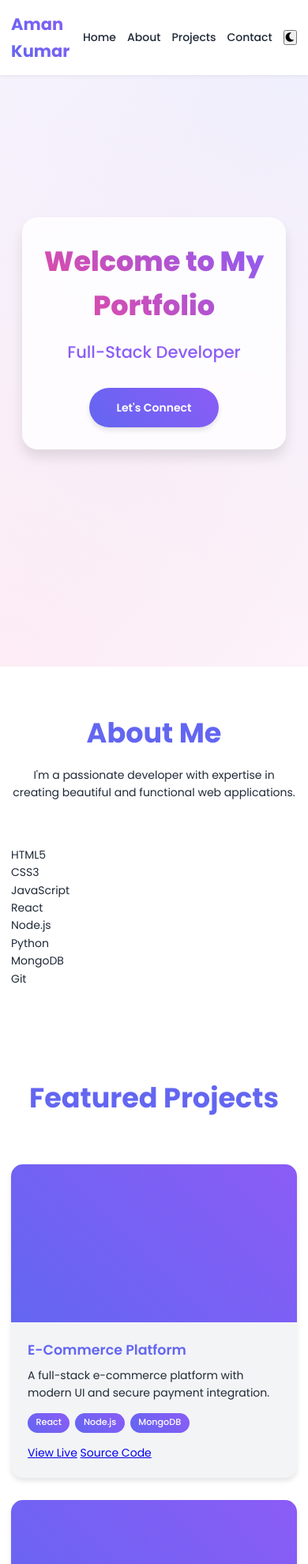
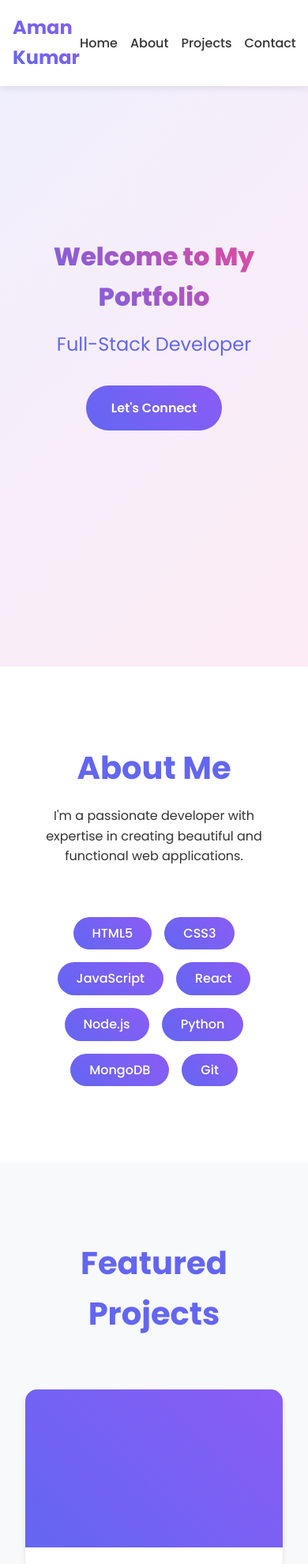
Before and after one commit to amankumarvishal/amankumar, a plain HTML site: page index.html in a window 390 px wide. Shown: the top 1980 px of the page at 79% size. Drawn offline with Linux system fonts and the light colour scheme; files that its build step writes are made by us from their sources; files whose address does not match are found by name.

Commit message:
Add files via upload

```diff
--- a/index.html
+++ b/index.html
@@ -4,7 +4,7 @@
     <meta charset="UTF-8">
     <meta name="viewport" content="width=device-width, initial-scale=1.0">
     <title>Aman Kumar - Portfolio</title>
-    <link rel="stylesheet" href="styles/style.css">
+    <link rel="stylesheet" href="./styles/style.css">
     <link rel="stylesheet" href="https://cdnjs.cloudflare.com/ajax/libs/font-awesome/6.0.0/css/all.min.css">
     <link href="https://fonts.googleapis.com/css2?family=Poppins:wght@400;500;600;700;800&display=swap" rel="stylesheet">
 </head>
--- a/style.css
+++ b/style.css
@@ -1,45 +1,14 @@
-:root {
-    --primary-color: #6366f1;
-    --secondary-color: #8b5cf6;
-    --accent-color: #ec4899;
-    --text-color: #1f2937;
-    --bg-color: #ffffff;
-    --card-bg: #f3f4f6;
-    --nav-bg: rgba(255, 255, 255, 0.95);
-    --gradient-1: linear-gradient(45deg, #6366f1, #8b5cf6);
-    --gradient-2: linear-gradient(45deg, #ec4899, #8b5cf6);
-    --shadow-sm: 0 2px 4px rgba(0, 0, 0, 0.05);
-    --shadow-md: 0 4px 6px rgba(0, 0, 0, 0.1);
-    --shadow-lg: 0 10px 15px rgba(0, 0, 0, 0.1);
-}
-
-[data-theme="dark"] {
-    --primary-color: #818cf8;
-    --secondary-color: #a78bfa;
-    --accent-color: #f472b6;
-    --text-color: #f3f4f6;
-    --bg-color: #111827;
-    --card-bg: #1f2937;
-    --nav-bg: rgba(17, 24, 39, 0.95);
-}
-
+/* Base styles */
 * {
     margin: 0;
     padding: 0;
     box-sizing: border-box;
 }
 
-html {
-    scroll-behavior: smooth;
-    font-size: 16px;
-}
-
 body {
     font-family: 'Poppins', sans-serif;
     line-height: 1.6;
-    color: var(--text-color);
-    background-color: var(--bg-color);
-    transition: background-color 0.3s, color 0.3s;
+    color: #333;
     overflow-x: hidden;
 }
 
@@ -47,25 +16,23 @@ body {
 .navbar {
     position: fixed;
     top: 0;
+    left: 0;
     width: 100%;
     padding: 1rem 2rem;
-    background: var(--nav-bg);
-    backdrop-filter: blur(10px);
+    background: #fff;
+    box-shadow: 0 2px 10px rgba(0, 0, 0, 0.1);
     display: flex;
     justify-content: space-between;
     align-items: center;
     z-index: 1000;
-    box-shadow: var(--shadow-sm);
 }
 
 .nav-brand {
     font-size: 1.5rem;
     font-weight: 700;
-    background: var(--gradient-1);
+    background: linear-gradient(45deg, #6366f1, #8b5cf6);
     -webkit-background-clip: text;
     -webkit-text-fill-color: transparent;
-    display: flex;
-    align-items: center;
 }
 
 .nav-links {
@@ -75,26 +42,14 @@ body {
 }
 
 .nav-link {
-    color: var(--text-color);
+    color: #333;
     text-decoration: none;
     font-weight: 500;
-    position: relative;
-    padding: 0.5rem 0;
+    transition: color 0.3s;
 }
 
-.nav-link::after {
-    content: '';
-    position: absolute;
-    bottom: 0;
-    left: 0;
-    width: 0;
-    height: 2px;
-    background: var(--gradient-1);
-    transition: width 0.3s ease;
-}
-
-.nav-link:hover::after {
-    width: 100%;
+.nav-link:hover {
+    color: #6366f1;
 }
 
 /* Hero Section */
@@ -104,58 +59,47 @@ body {
     align-items: center;
     justify-content: center;
     padding: 2rem;
-    background: radial-gradient(circle at top right, rgba(99, 102, 241, 0.1), transparent),
-                radial-gradient(circle at bottom left, rgba(236, 72, 153, 0.1), transparent);
+    background: linear-gradient(135deg, rgba(99, 102, 241, 0.1), rgba(236, 72, 153, 0.1));
 }
 
 .hero-content {
     text-align: center;
     max-width: 800px;
-    padding: 3rem;
-    background: rgba(255, 255, 255, 0.8);
-    backdrop-filter: blur(10px);
-    border-radius: 20px;
-    box-shadow: var(--shadow-lg);
 }
 
 .animated-text {
-    font-size: 3.5rem;
+    font-size: 3rem;
     font-weight: 800;
     margin-bottom: 1rem;
-    background: var(--gradient-2);
+    background: linear-gradient(45deg, #6366f1, #ec4899);
     -webkit-background-clip: text;
     -webkit-text-fill-color: transparent;
-    animation: gradient 5s ease infinite;
 }
 
 .typewriter {
     font-size: 1.5rem;
-    color: var(--secondary-color);
+    color: #6366f1;
     margin-bottom: 2rem;
-    font-weight: 500;
 }
 
 .cta-button {
     display: inline-block;
-    padding: 1rem 2.5rem;
-    background: var(--gradient-1);
+    padding: 1rem 2rem;
+    background: linear-gradient(45deg, #6366f1, #8b5cf6);
     color: white;
     text-decoration: none;
     border-radius: 50px;
     font-weight: 600;
-    transition: transform 0.3s, box-shadow 0.3s;
-    box-shadow: var(--shadow-md);
+    transition: transform 0.3s;
 }
 
 .cta-button:hover {
     transform: translateY(-3px);
-    box-shadow: var(--shadow-lg);
 }
 
-/* Sections */
-section {
+/* About Section */
+.about {
     padding: 6rem 2rem;
-    position: relative;
 }
 
 .section-header {
@@ -165,12 +109,32 @@ section {
 
 .section-header h2 {
     font-size: 2.5rem;
-    font-weight: 700;
-    color: var(--primary-color);
+    color: #6366f1;
     margin-bottom: 1rem;
 }
 
+.skills {
+    display: flex;
+    flex-wrap: wrap;
+    gap: 1rem;
+    justify-content: center;
+    margin-top: 2rem;
+}
+
+.skill-tag {
+    padding: 0.5rem 1.5rem;
+    background: linear-gradient(45deg, #6366f1, #8b5cf6);
+    color: white;
+    border-radius: 25px;
+    font-weight: 500;
+}
+
 /* Projects Section */
+.projects {
+    padding: 6rem 2rem;
+    background: #f8f9fa;
+}
+
 .project-grid {
     display: grid;
     grid-template-columns: repeat(auto-fit, minmax(300px, 1fr));
@@ -180,23 +144,20 @@ section {
 }
 
 .project-card {
-    background: var(--card-bg);
+    background: white;
     border-radius: 15px;
     overflow: hidden;
-    box-shadow: var(--shadow-md);
-    transition: transform 0.3s, box-shadow 0.3s;
+    box-shadow: 0 4px 6px rgba(0, 0, 0, 0.1);
+    transition: transform 0.3s;
 }
 
 .project-card:hover {
     transform: translateY(-10px);
-    box-shadow: var(--shadow-lg);
 }
 
 .project-image {
     height: 200px;
-    background: var(--gradient-1);
-    position: relative;
-    overflow: hidden;
+    background: linear-gradient(45deg, #6366f1, #8b5cf6);
 }
 
 .project-content {
@@ -205,13 +166,12 @@ section {
 
 .project-title {
     font-size: 1.25rem;
-    font-weight: 600;
+    color: #333;
     margin-bottom: 0.5rem;
-    color: var(--primary-color);
 }
 
 .project-description {
-    color: var(--text-color);
+    color: #666;
     margin-bottom: 1rem;
 }
 
@@ -219,73 +179,80 @@ section {
     display: flex;
     gap: 0.5rem;
     flex-wrap: wrap;
-    margin: 1rem 0;
+    margin-bottom: 1rem;
 }
 
 .tag {
     padding: 0.25rem 0.75rem;
-    background: var(--gradient-1);
+    background: linear-gradient(45deg, #6366f1, #8b5cf6);
     color: white;
-    border-radius: 20px;
+    border-radius: 15px;
     font-size: 0.8rem;
+}
+
+.project-links {
+    display: flex;
+    gap: 1rem;
+}
+
+.project-link {
+    color: #6366f1;
+    text-decoration: none;
     font-weight: 500;
 }
 
 /* Contact Section */
+.contact {
+    padding: 6rem 2rem;
+}
+
 .contact-container {
-    max-width: 1200px;
+    max-width: 600px;
     margin: 0 auto;
     padding: 2rem;
-    background: rgba(255, 255, 255, 0.8);
-    backdrop-filter: blur(10px);
-    border-radius: 20px;
-    box-shadow: var(--shadow-lg);
+    background: white;
+    border-radius: 15px;
+    box-shadow: 0 4px 6px rgba(0, 0, 0, 0.1);
 }
 
 .contact-form {
     display: flex;
     flex-direction: column;
     gap: 1.5rem;
-    max-width: 600px;
-    margin: 0 auto;
 }
 
 .contact-form input,
 .contact-form textarea {
     padding: 1rem;
-    border: 2px solid transparent;
-    border-radius: 10px;
-    background: var(--card-bg);
-    color: var(--text-color);
-    transition: border-color 0.3s;
+    border: 1px solid #ddd;
+    border-radius: 8px;
+    font-family: inherit;
 }
 
 .contact-form input:focus,
 .contact-form textarea:focus {
-    border-color: var(--primary-color);
     outline: none;
+    border-color: #6366f1;
 }
 
 .submit-button {
     padding: 1rem 2rem;
-    background: var(--gradient-1);
+    background: linear-gradient(45deg, #6366f1, #8b5cf6);
     color: white;
     border: none;
     border-radius: 50px;
     font-weight: 600;
     cursor: pointer;
-    transition: transform 0.3s, box-shadow 0.3s;
-    box-shadow: var(--shadow-md);
+    transition: transform 0.3s;
 }
 
 .submit-button:hover {
     transform: translateY(-3px);
-    box-shadow: var(--shadow-lg);
 }
 
 /* Footer */
 footer {
-    background: var(--card-bg);
+    background: #f8f9fa;
     padding: 3rem 2rem;
     text-align: center;
 }
@@ -298,29 +265,26 @@ footer {
 }
 
 .social-links a {
-    color: var(--primary-color);
+    color: #6366f1;
     font-size: 1.5rem;
-    transition: transform 0.3s, color 0.3s;
+    transition: transform 0.3s;
 }
 
 .social-links a:hover {
-    color: var(--secondary-color);
     transform: translateY(-3px);
 }
 
-/* Animations */
-@keyframes gradient {
-    0% { background-position: 0% 50%; }
-    50% { background-position: 100% 50%; }
-    100% { background-position: 0% 50%; }
+/* Theme Toggle Button */
+#theme-toggle {
+    background: none;
+    border: none;
+    color: #333;
+    cursor: pointer;
+    font-size: 1.2rem;
 }
 
 /* Responsive Design */
 @media (max-width: 768px) {
-    html {
-        font-size: 14px;
-    }
-
     .navbar {
         padding: 1rem;
     }
@@ -329,19 +293,15 @@ footer {
         gap: 1rem;
     }
 
-    .hero-content {
-        padding: 2rem 1rem;
-    }
-
     .animated-text {
-        font-size: 2.5rem;
-    }
-
-    section {
-        padding: 4rem 1rem;
+        font-size: 2rem;
     }
 
     .project-grid {
         grid-template-columns: 1fr;
     }
+
+    .contact-container {
+        padding: 1rem;
+    }
 }
```
